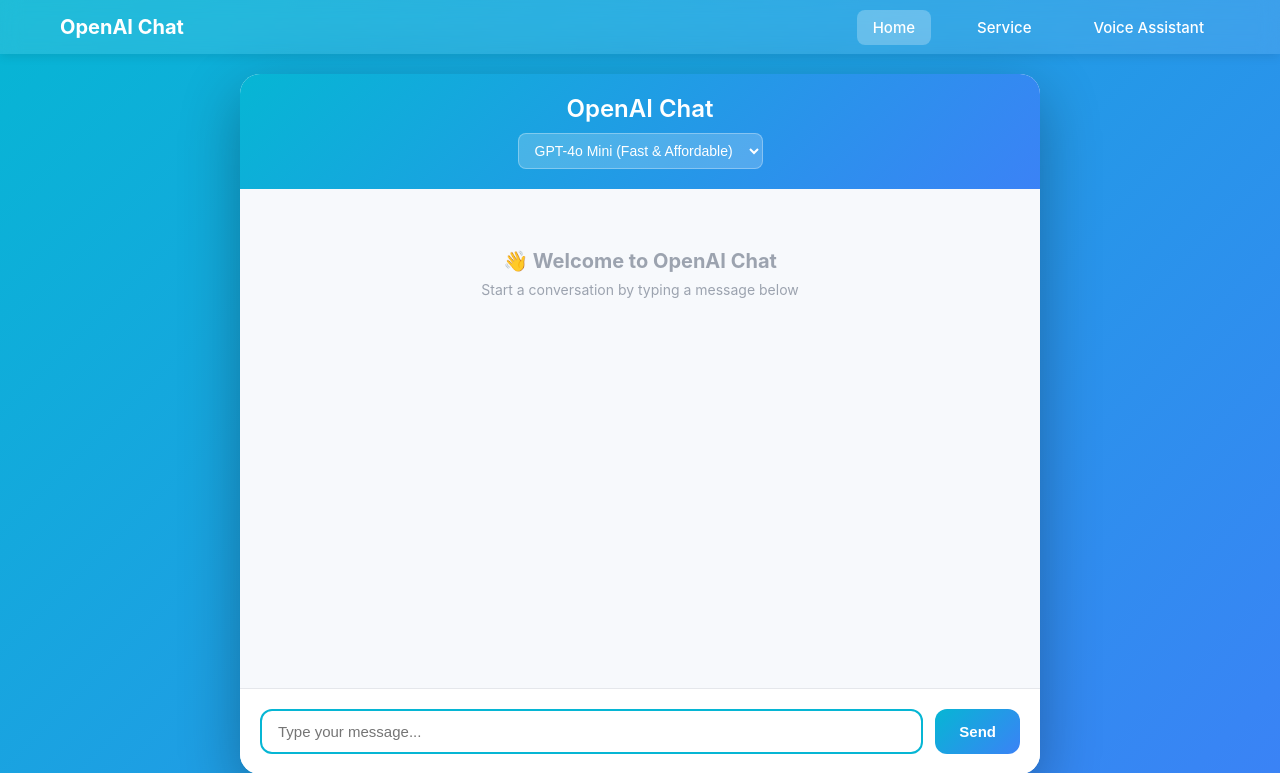
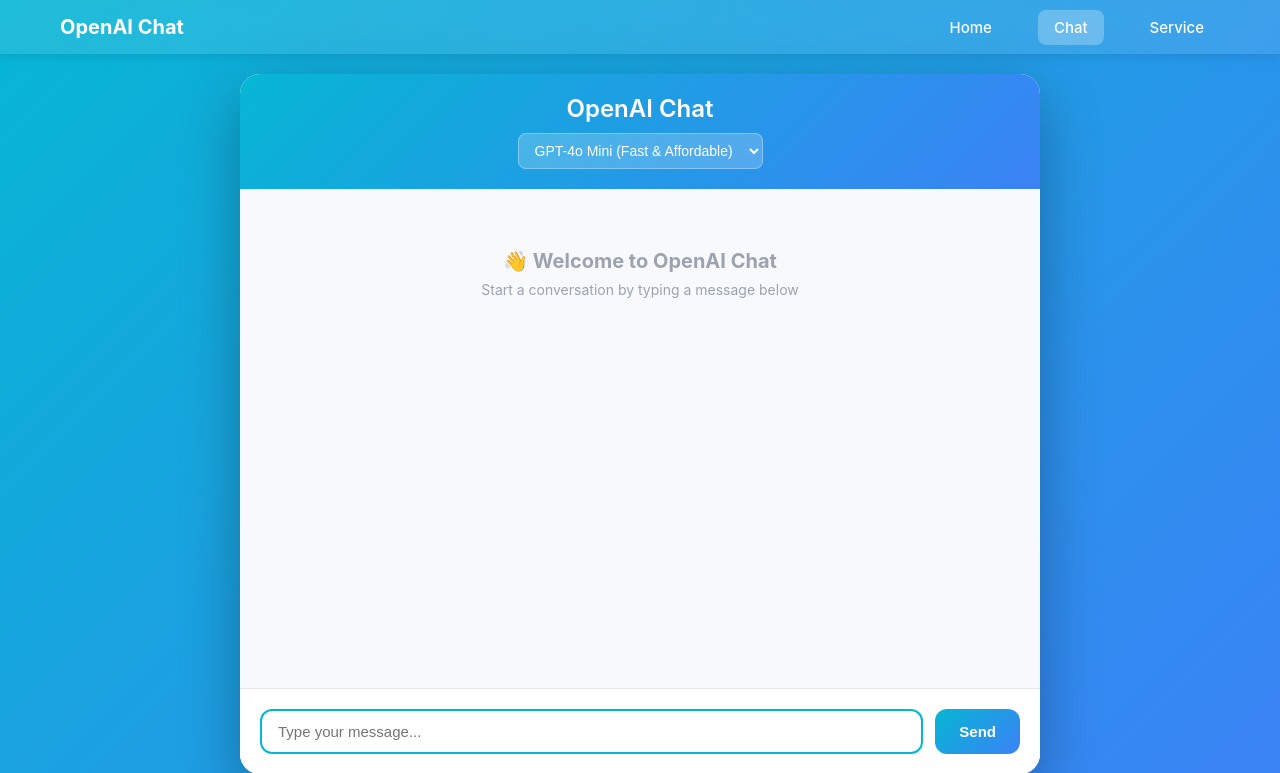
Before and after one commit to savageazhar/cybersecurityassessment, a Flask app: template templates/chat.html in a window 1280 px wide. Shown: the top 773 px of the page. Run offline with Flask 3, Linux system fonts and the light colour scheme; the template is opened without the code that fills it, so the values that code supplies are empty.

Commit message:
Create a homepage with an integrated chat assistant
Update Flask routes to serve a new homepage template and adjust navigation links in the chat interface.

Replit-Commit-Author: Agent
Replit-Commit-Session-Id: 1b6c8fc8-74c7-45c5-977e-95135e659d31
Replit-Commit-Checkpoint-Type: intermediate_checkpoint
Replit-Commit-Event-Id: 0d195fb7-16fe-4040-a2cd-4afcd7c5b442
Replit-Commit-Screenshot-Url: https://storage.googleapis.com/screenshot-production-us-central1/a705b2cb-7050-47b0-8784-0e5f89b77035/1b6c8fc8-74c7-45c5-977e-95135e659d31/IK8ln1d

```diff
--- a/main.py
+++ b/main.py
@@ -22,6 +22,10 @@ AVAILABLE_MODELS = [
 
 @app.route('/', methods=['GET'])
 def index():
+    return render_template('home.html')
+
+@app.route('/chat', methods=['GET'])
+def chat_page():
     return render_template('chat.html')
 
 @app.route('/api', methods=['GET'])
--- a/templates/chat.html
+++ b/templates/chat.html
@@ -328,9 +328,9 @@
         <div class="navbar-container">
             <a href="/" class="navbar-brand">OpenAI Chat</a>
             <ul class="navbar-menu">
-                <li><a href="/" class="active">Home</a></li>
+                <li><a href="/">Home</a></li>
+                <li><a href="/chat" class="active">Chat</a></li>
                 <li><a href="#service">Service</a></li>
-                <li><a href="#voice">Voice Assistant</a></li>
             </ul>
         </div>
     </nav>
```
